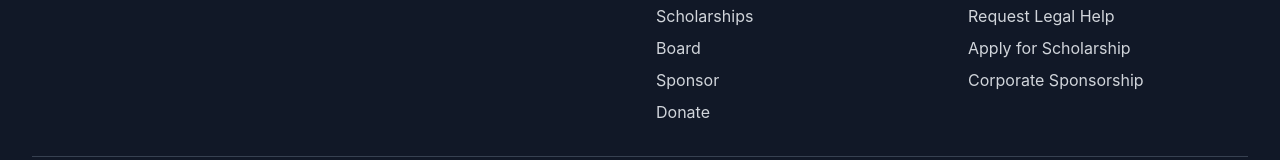
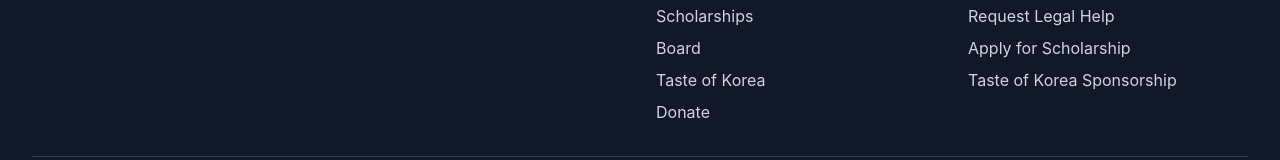
Before and after one commit to quadra2003/ockabaf, a Next.js app: page / in a window 1280 px wide. Shown: the part 2581-2741 px from the top of the page. Built offline with nearby package versions, Linux system fonts and the light colour scheme.

Commit message:
Update Footer.js

```diff
--- a/components/Footer.js
+++ b/components/Footer.js
@@ -72,7 +72,7 @@ export default function Footer() {
               </li>
               <li>
                 <Link href="/sponsor" className="text-gray-300 hover:text-white transition-colors">
-                  Sponsor
+                  Taste of Korea
                 </Link>
               </li>
               <li>
@@ -125,7 +125,7 @@ export default function Footer() {
               </li>
               <li>
                 <Link href="/sponsor" className="text-gray-300 hover:text-white transition-colors">
-                  Corporate Sponsorship
+                  Taste of Korea Sponsorship
                 </Link>
               </li>
             </ul>
```
